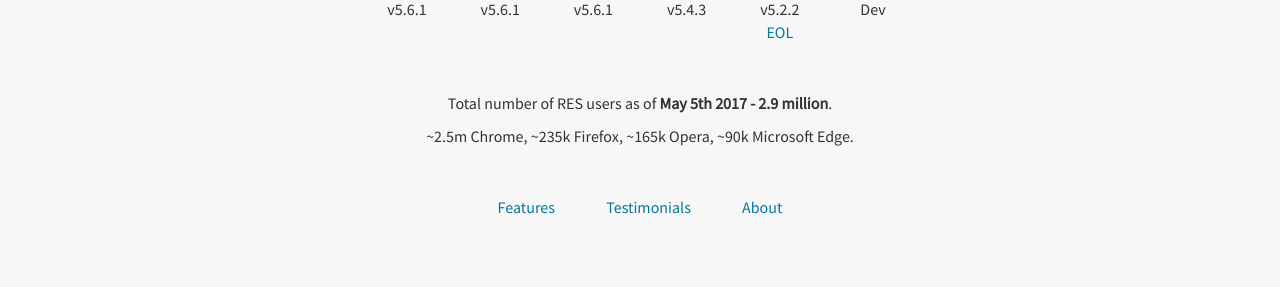
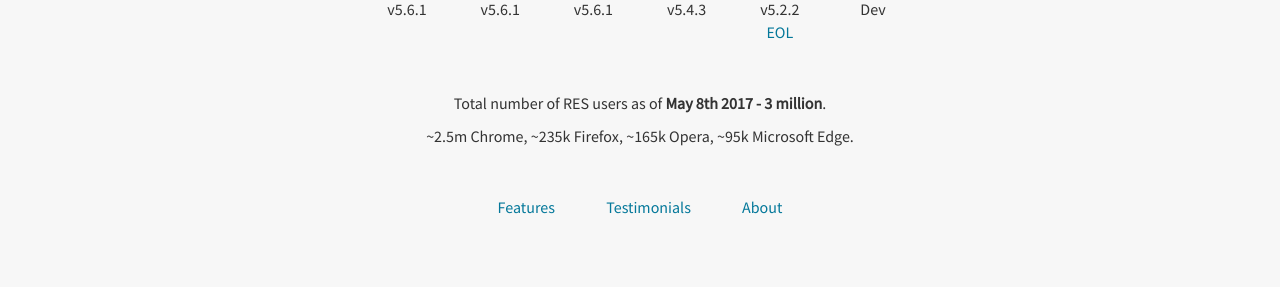
Before and after one commit to Reddit-Enhancement-Suite/Reddit-Enhancement-Suite.github.io, a Jekyll site: the page built from index.html, in a window 1280 px wide. Shown: the part 499-786 px from the top of the page. Built offline with Jekyll 4.4.1, drawn with Linux system fonts in a browser that asks for light colours; nearby versions of some CDN libraries.

Commit message:
Update index.html

```diff
--- a/index.html
+++ b/index.html
@@ -49,8 +49,8 @@
         </div>
 
         <div class="small-ctas">
-            <p>Total number of RES users as of <b>May 5th 2017 - 2.9 million</b>.</p>
-            <p>~2.5m Chrome, ~235k Firefox, ~165k Opera, ~90k Microsoft Edge.</p>
+            <p>Total number of RES users as of <b>May 8th 2017 - 3 million</b>.</p>
+            <p>~2.5m Chrome, ~235k Firefox, ~165k Opera, ~95k Microsoft Edge.</p>
         </div>
 
         <div class="small-ctas">
```
